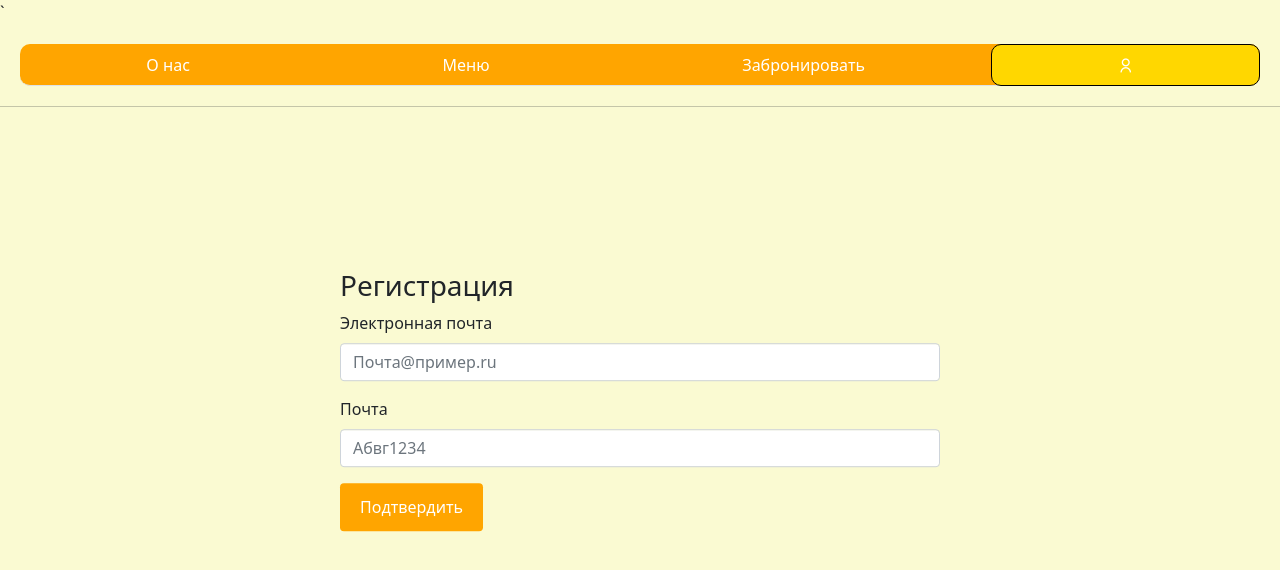
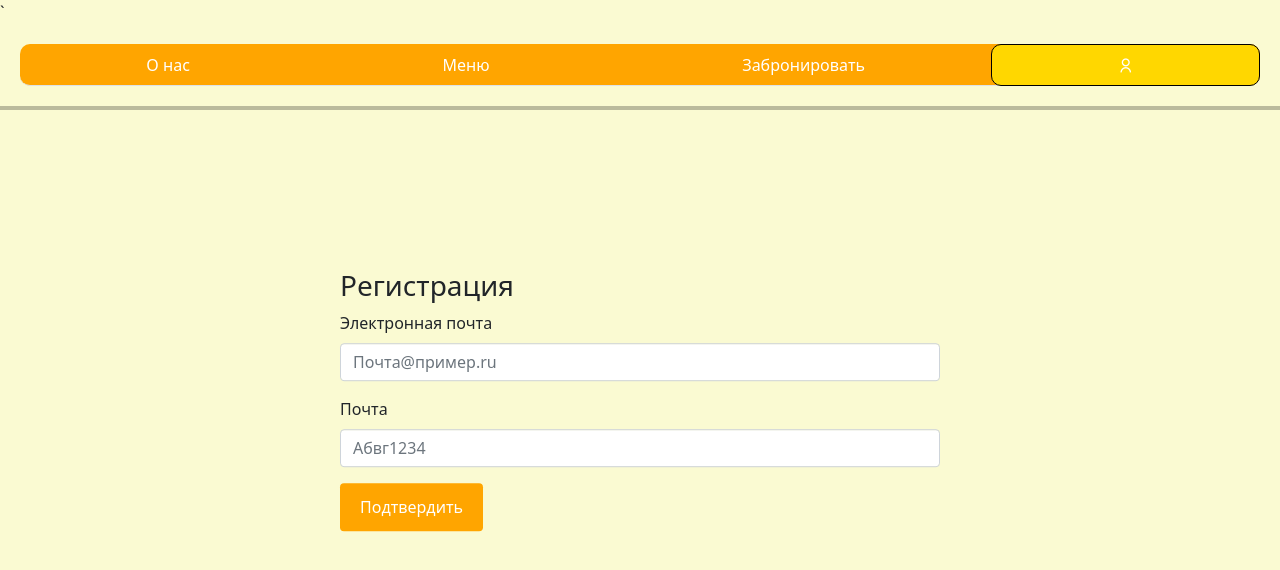
Before and after one commit to 252434-student/WEB, a plain HTML site: page signin.html in a window 1280 px wide. Drawn offline with nearby package versions, Linux system fonts and the light colour scheme.

Commit message:
Changes for final exam

```diff
--- a/css/base.css
+++ b/css/base.css
@@ -3,6 +3,9 @@
 }
 body {
     background-color: lightgoldenrodyellow;
+}
+hr{
+    border: 2px solid black;
 }
 .nav {
     background-color: orange; !important;
```
